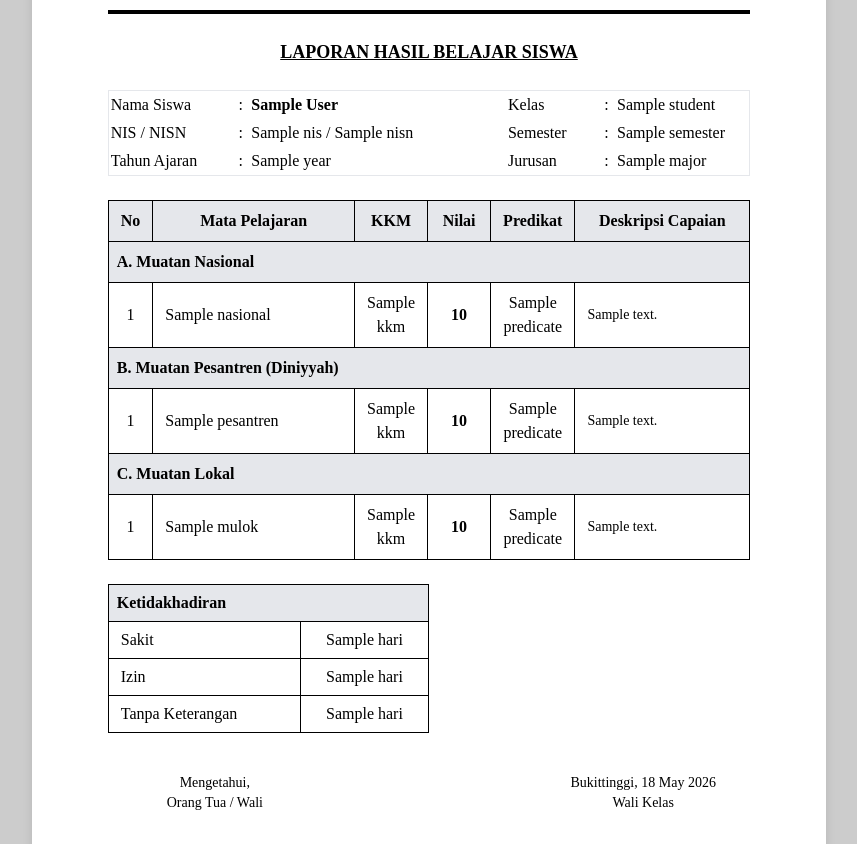
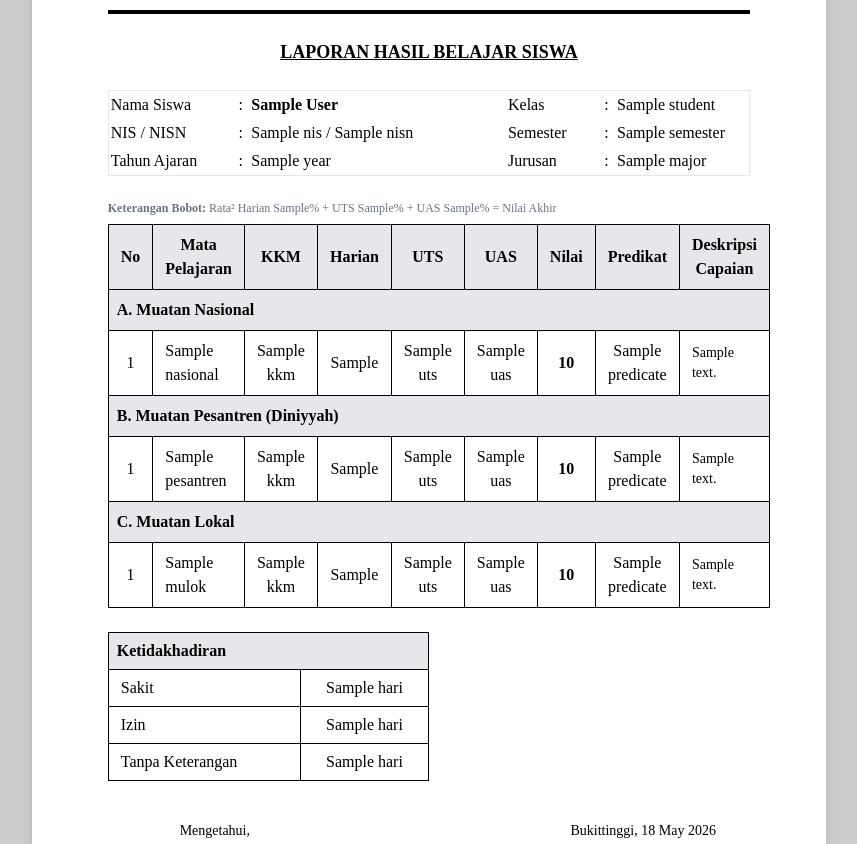
Before and after one commit to ahdianrawuli/siakad-pro, a PHP site: template src/app/Views/report/print_a4.php in a window 1280 px wide. Shown: the part 214-1058 px from the top of the page, without its empty margins (211-1068 px from the left). Run offline with PHP 8.4, Linux system fonts and the light colour scheme; the template is opened without the code that fills it: most values are stand-ins (such as "Sample title", 1, 10 or a date in 2020); some libraries are stand-ins or nearby versions.

Commit message:
Major Update

```diff
--- a/src/app/Views/report/print_a4.php
+++ b/src/app/Views/report/print_a4.php
@@ -83,25 +83,33 @@
             </tr>
         </table>
 
+        <p class="text-xs text-gray-500 mb-2"><strong>Keterangan Bobot:</strong> Rata² Harian <?= $weights['weight_daily'] ?>% + UTS <?= $weights['weight_uts'] ?>% + UAS <?= $weights['weight_uas'] ?>% = Nilai Akhir</p>
+
         <table class="mb-6">
             <thead>
                 <tr class="bg-gray-200">
-                    <th width="5%" class="text-center">No</th>
-                    <th width="35%">Mata Pelajaran</th>
-                    <th width="10%" class="text-center">KKM</th>
-                    <th width="10%" class="text-center">Nilai</th>
-                    <th width="10%" class="text-center">Predikat</th>
-                    <th width="30%">Deskripsi Capaian</th>
+                    <th width="4%" class="text-center">No</th>
+                    <th width="22%">Mata Pelajaran</th>
+                    <th width="7%" class="text-center">KKM</th>
+                    <th width="9%" class="text-center">Harian</th>
+                    <th width="8%" class="text-center">UTS</th>
+                    <th width="8%" class="text-center">UAS</th>
+                    <th width="9%" class="text-center">Nilai</th>
+                    <th width="8%" class="text-center">Predikat</th>
+                    <th width="25%">Deskripsi Capaian</th>
                 </tr>
             </thead>
             <tbody>
                 <?php if(!empty($grades['NASIONAL'])): ?>
-                <tr class="bg-gray-200"><td colspan="6" class="font-bold px-2">A. Muatan Nasional</td></tr>
+                <tr class="bg-gray-200"><td colspan="9" class="font-bold px-2">A. Muatan Nasional</td></tr>
                 <?php $no=1; foreach($grades['NASIONAL'] as $g): ?>
                     <tr>
                         <td class="text-center"><?= $no++ ?></td>
                         <td><?= $g['subject_name'] ?></td>
                         <td class="text-center"><?= $g['kkm'] ?></td>
+                        <td class="text-center"><?= $g['avg_harian'] ?></td>
+                        <td class="text-center"><?= $g['uts'] ?></td>
+                        <td class="text-center"><?= $g['uas'] ?></td>
                         <td class="text-center font-bold"><?= $g['final_score'] ?></td>
                         <td class="text-center"><?= $g['predicate'] ?></td>
                         <td class="text-sm"><?= $g['description'] ?></td>
@@ -109,12 +117,15 @@
                 <?php endforeach; endif; ?>
 
                 <?php if(!empty($grades['PESANTREN'])): ?>
-                <tr class="bg-gray-200"><td colspan="6" class="font-bold px-2">B. Muatan Pesantren (Diniyyah)</td></tr>
+                <tr class="bg-gray-200"><td colspan="9" class="font-bold px-2">B. Muatan Pesantren (Diniyyah)</td></tr>
                 <?php $no=1; foreach($grades['PESANTREN'] as $g): ?>
                     <tr>
                         <td class="text-center"><?= $no++ ?></td>
                         <td><?= $g['subject_name'] ?></td>
                         <td class="text-center"><?= $g['kkm'] ?></td>
+                        <td class="text-center"><?= $g['avg_harian'] ?></td>
+                        <td class="text-center"><?= $g['uts'] ?></td>
+                        <td class="text-center"><?= $g['uas'] ?></td>
                         <td class="text-center font-bold"><?= $g['final_score'] ?></td>
                         <td class="text-center"><?= $g['predicate'] ?></td>
                         <td class="text-sm"><?= $g['description'] ?></td>
@@ -122,12 +133,15 @@
                 <?php endforeach; endif; ?>
 
                 <?php if(!empty($grades['MULOK'])): ?>
-                <tr class="bg-gray-200"><td colspan="6" class="font-bold px-2">C. Muatan Lokal</td></tr>
+                <tr class="bg-gray-200"><td colspan="9" class="font-bold px-2">C. Muatan Lokal</td></tr>
                 <?php $no=1; foreach($grades['MULOK'] as $g): ?>
                     <tr>
                         <td class="text-center"><?= $no++ ?></td>
                         <td><?= $g['subject_name'] ?></td>
                         <td class="text-center"><?= $g['kkm'] ?></td>
+                        <td class="text-center"><?= $g['avg_harian'] ?></td>
+                        <td class="text-center"><?= $g['uts'] ?></td>
+                        <td class="text-center"><?= $g['uas'] ?></td>
                         <td class="text-center font-bold"><?= $g['final_score'] ?></td>
                         <td class="text-center"><?= $g['predicate'] ?></td>
                         <td class="text-sm"><?= $g['description'] ?></td>
```
Also changed, not shown: src/app/Controllers/AcademicController.php (+23 -12 lines), src/app/Controllers/ReportController.php (+13 -2 lines), src/app/Views/academic/grades_form.php (+28 -11 lines), src/app/Views/academic/print_grades.php (+5 -3 lines).
